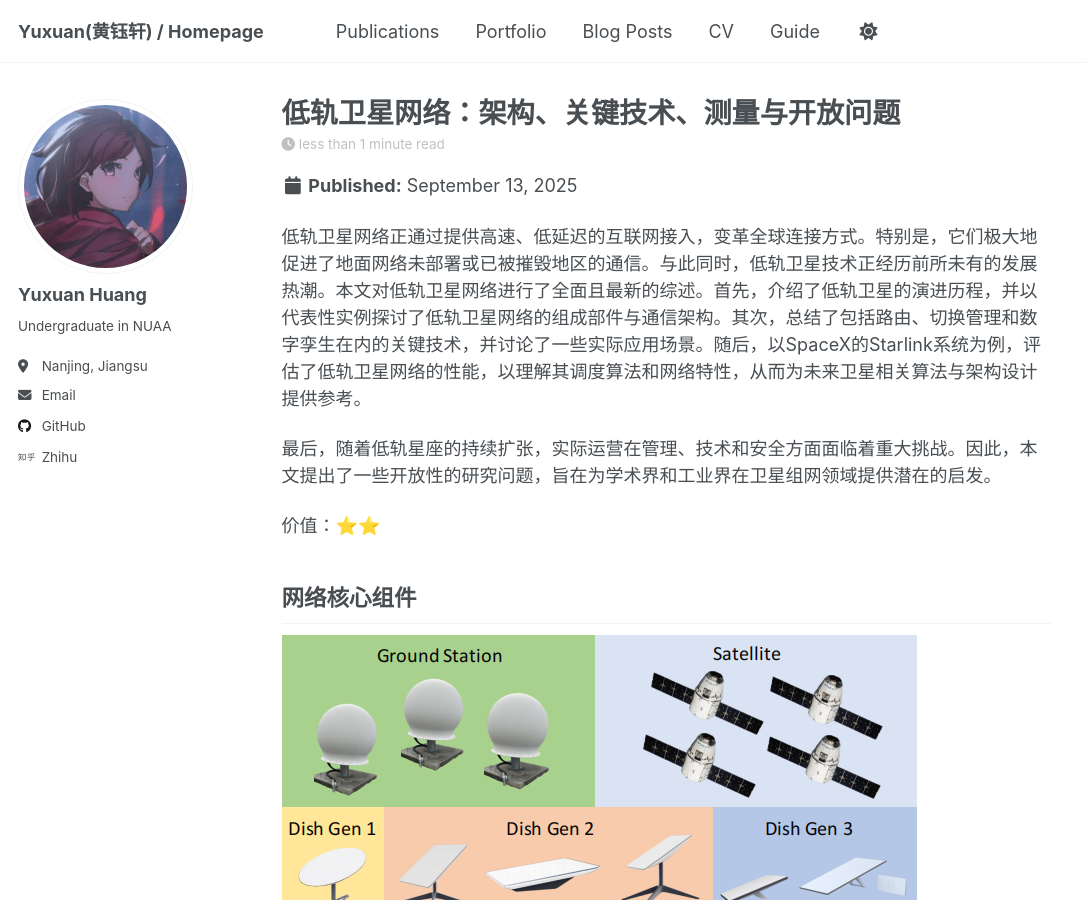
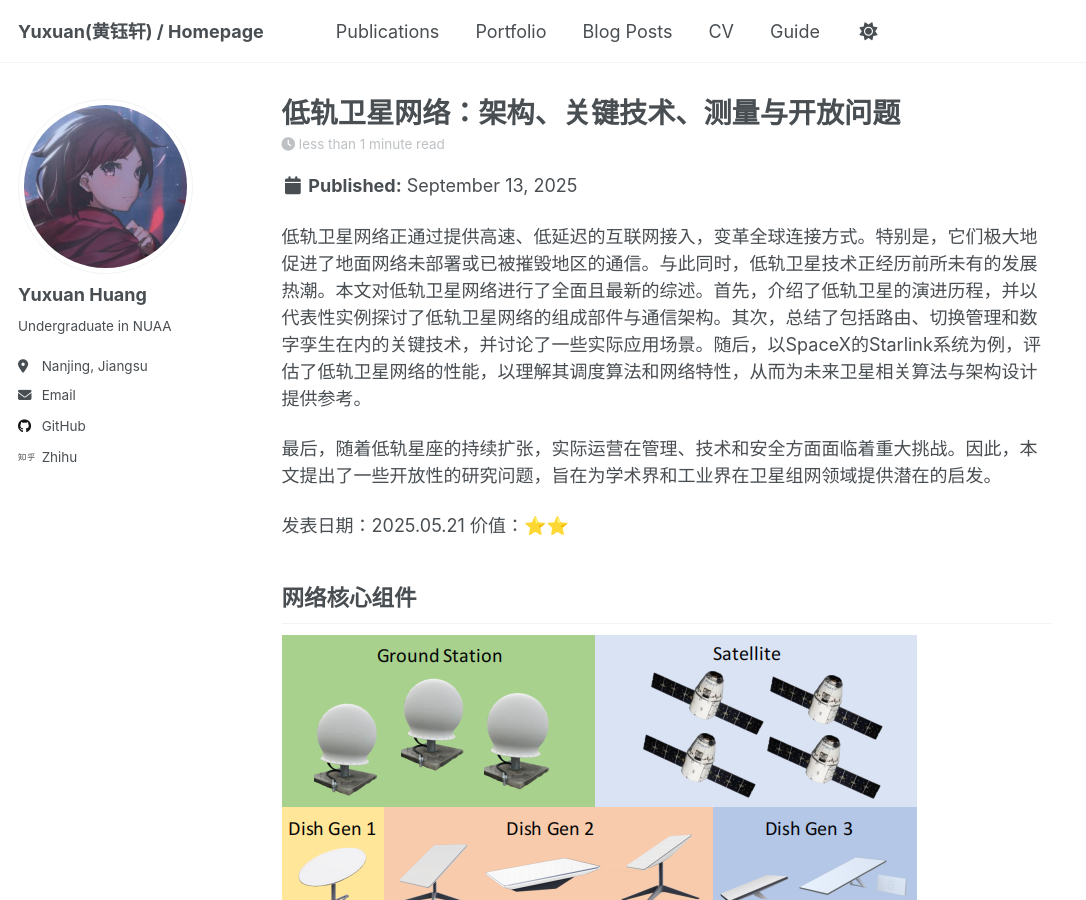
Before and after one commit to Cresc3nt/Cresc3nt.github.io, a Jekyll site: the page built from _posts/2025-09-13-leo1.md, in a window 1280 px wide and 900 px high. Shown: the whole window, without its empty margins (0-1086 px from the left). Built offline with Jekyll 4.4.1, drawn with Linux system fonts in a browser that asks for light colours; a script that is not in the unit is left out.

Commit message:
Update 2025-09-13-leo1.md

```diff
--- a/_posts/2025-09-13-leo1.md
+++ b/_posts/2025-09-13-leo1.md
@@ -18,6 +18,7 @@ tags:                               # 随意
 
 最后，随着低轨星座的持续扩张，实际运营在管理、技术和安全方面面临着重大挑战。因此，本文提出了一些开放性的研究问题，旨在为学术界和工业界在卫星组网领域提供潜在的启发。
 
+发表日期：2025.05.21
 价值：⭐⭐
 
 ## 网络核心组件
```
